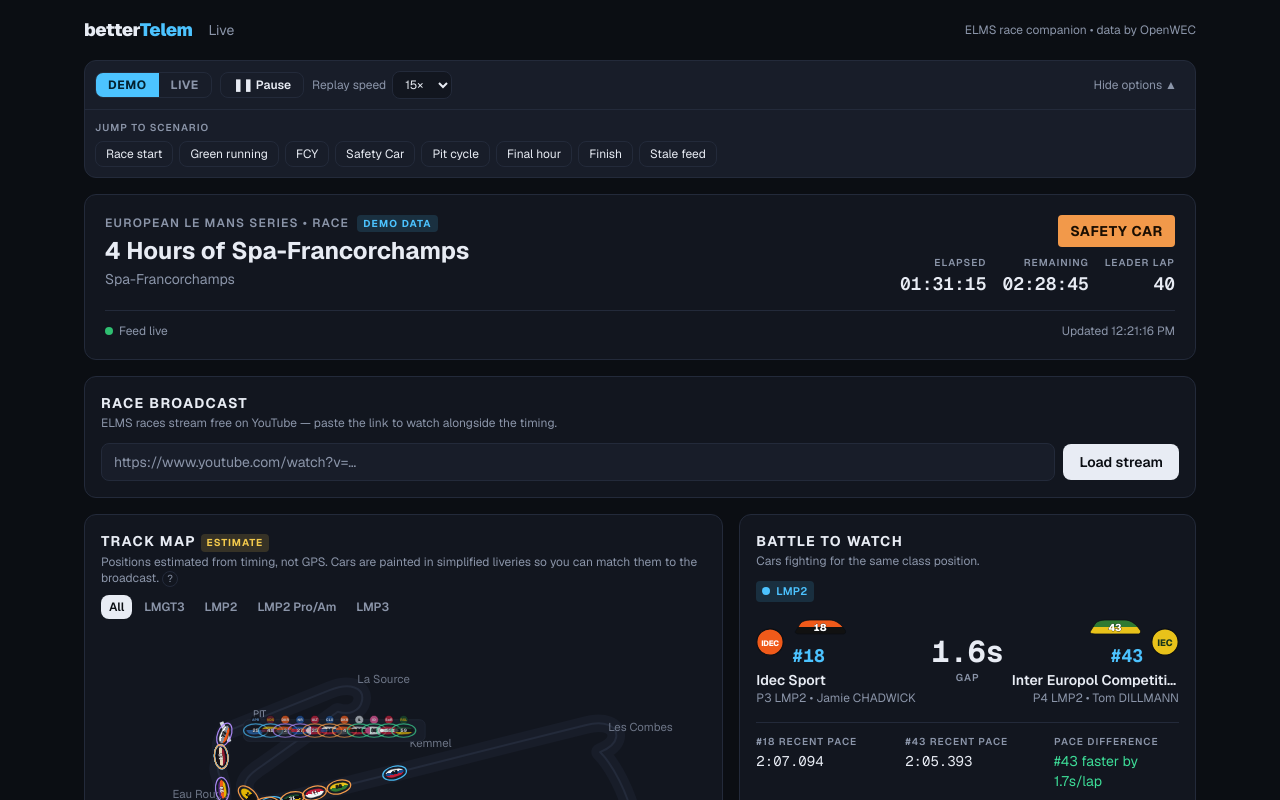
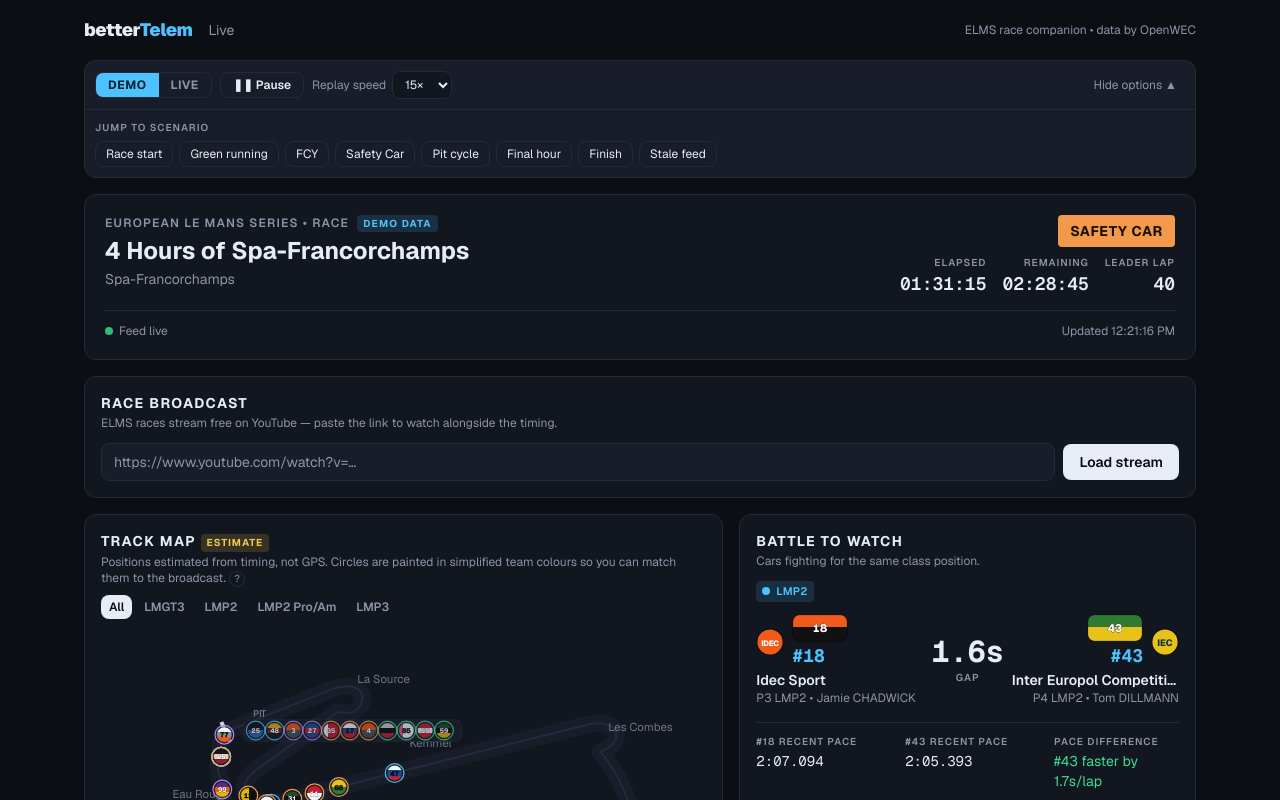
Before and after one commit to sjcvisuals/betterTelem, a Next.js app: page /live in a window 1280 px wide. Shown: the top 800 px of the page. Built offline with nearby package versions, Linux system fonts and the light colour scheme.

Commit message:
Use rounded livery chips and circular track-map number dots
Replace car-silhouette chips with rounded rectangles, and paint the
track map as team-coloured circles with readable numbers instead of
rotated prototypes.

Co-authored-by: sjcvisuals <sjcvisuals@users.noreply.github.com>

```diff
--- a/src/components/livery.tsx
+++ b/src/components/livery.tsx
@@ -3,9 +3,10 @@ import { resolveIdentity } from "@/lib/liveries";
 import { classColor } from "./ui";
 
 /**
- * Team crest (monogram, not an official logo) and livery-painted car marks.
- * Used on the track map, timing tower, and car detail page so viewers can
- * match broadcast colours to a car without hunting for a number.
+ * Team crest (monogram, not an official logo), rounded livery chips, and
+ * circular track-map dots. Used on the track map, timing tower, and car
+ * detail page so viewers can match broadcast colours to a car without
+ * hunting for a number.
  */
 
 function gradientId(prefix: string, carNumber: string, pattern: string): string {
@@ -71,97 +72,59 @@ function LiveryPaint({ livery }: { livery: Livery }) {
   );
 }
 
-/** Top-down prototype silhouette used on the track map. */
-export function LiveryCarMark({
+/** Circular track-map marker: team colours + number, easy to read. */
+export function LiveryMapDot({
   identity,
   className,
   selected = false,
-  headingDeg = 0,
   showNumber = true,
 }: {
   identity: ResolvedIdentity;
   className: string;
   selected?: boolean;
-  headingDeg?: number;
   showNumber?: boolean;
 }) {
   const id = gradientId("map", identity.carNumber, identity.livery.pattern);
-  const scale = selected ? 1.35 : 1;
+  const r = selected ? 14 : 11.5;
   const vertical = identity.livery.pattern === "split-v" || identity.livery.pattern === "nose";
+  const fontSize = identity.carNumber.length > 2 ? 8 : 10;
   return (
-    <g transform={`rotate(${headingDeg}) scale(${scale})`} opacity={1}>
+    <g>
       <defs>
         <linearGradient
           id={id}
-          x1={vertical ? "0" : "0"}
-          y1={vertical ? "0" : "0"}
+          x1="0"
+          y1="0"
           x2={vertical ? "1" : "0"}
           y2={vertical ? "0" : "1"}
         >
           <LiveryPaint livery={identity.livery} />
         </linearGradient>
       </defs>
-      {/* Class ring so multiclass identity is still readable without colour-only. */}
-      <ellipse
-        rx={18}
-        ry={10}
+      <circle
+        r={r + 2.4}
         fill="none"
         stroke={classColor(className)}
         strokeWidth={selected ? 2.4 : 1.8}
         opacity={0.95}
       />
-      <path
-        d="M -14 0 C -13 -4.5, -8 -6.2, -3 -6.4 L 7 -5.6 C 10 -5.2, 12 -3.4, 14 -1.2 L 15 0 L 14 1.2 C 12 3.4, 10 5.2, 7 5.6 L -3 6.4 C -8 6.2, -13 4.5, -14 0 Z"
-        fill={`url(#${id})`}
-        stroke="#0b0e13"
-        strokeWidth={0.7}
-      />
-      {/* Cockpit */}
-      <ellipse cx={2} cy={0} rx={3.2} ry={2.1} fill="#0b0e13" opacity={0.55} />
+      <circle r={r} fill={`url(#${id})`} stroke="#0b0e13" strokeWidth={0.8} />
       {showNumber && (
         <text
-          y={1.6}
-          fontSize={7.2}
+          y={0}
+          dominantBaseline="central"
+          fontSize={fontSize}
           fontWeight={800}
           fill={identity.livery.number}
           textAnchor="middle"
           style={{ fontVariantNumeric: "tabular-nums" }}
           paintOrder="stroke"
           stroke="#0b0e13"
-          strokeWidth={0.4}
+          strokeWidth={0.45}
         >
           {identity.carNumber}
         </text>
       )}
-    </g>
-  );
-}
-
-/** SVG-native crest for use inside the track map. */
-export function TeamCrestMark({
-  identity,
-  x = 0,
-  y = 0,
-  size = 14,
-}: {
-  identity: ResolvedIdentity;
-  x?: number;
-  y?: number;
-  size?: number;
-}) {
-  const fontSize = identity.initials.length > 3 ? size * 0.34 : size * 0.4;
-  return (
-    <g transform={`translate(${x} ${y})`}>
-      <circle r={size / 2} fill={identity.crestBg} stroke="#0b0e13" strokeWidth={0.8} />
-      <text
-        y={fontSize * 0.35}
-        textAnchor="middle"
-        fontSize={fontSize}
-        fontWeight={800}
-        fill={identity.crestFg}
-      >
-        {identity.initials}
-      </text>
     </g>
   );
 }
@@ -202,7 +165,7 @@ export function TeamCrest({
   );
 }
 
-/** Compact side-view livery chip for the timing tower. */
+/** Compact rounded-rectangle livery chip for the timing tower. */
 export function LiveryChip({
   carNumber,
   team,
@@ -213,7 +176,12 @@ export function LiveryChip({
   size?: "sm" | "md" | "lg";
 }) {
   const identity = resolveIdentity(carNumber, team);
-  const dims = size === "lg" ? { w: 88, h: 40, font: 13 } : size === "sm" ? { w: 44, h: 22, font: 8 } : { w: 56, h: 28, font: 10 };
+  const dims =
+    size === "lg"
+      ? { w: 88, h: 40, font: 14 }
+      : size === "sm"
+        ? { w: 44, h: 22, font: 9 }
+        : { w: 56, h: 28, font: 11 };
   const id = gradientId("chip", carNumber, identity.livery.pattern);
   const vertical = identity.livery.pattern === "split-v" || identity.livery.pattern === "nose";
   return (
@@ -229,15 +197,21 @@ export function LiveryChip({
           <LiveryPaint livery={identity.livery} />
         </linearGradient>
       </defs>
-      <path
-        d="M 3 18 L 8 10 C 10 7, 14 6, 20 6 L 38 6 C 42 6, 46 8, 50 12 L 53 16 C 54 17, 54 19, 52 20 L 8 20 C 5 20, 3 19, 3 18 Z"
+      <rect
+        x="0.6"
+        y="0.6"
+        width="54.8"
+        height="26.8"
+        rx="7"
+        ry="7"
         fill={`url(#${id})`}
         stroke="#0b0e13"
-        strokeWidth="0.8"
+        strokeWidth="1"
       />
       <text
         x="28"
-        y="17"
+        y="14"
+        dominantBaseline="central"
         textAnchor="middle"
         fontSize={dims.font}
         fontWeight={800}
--- a/src/components/track-map.tsx
+++ b/src/components/track-map.tsx
@@ -7,7 +7,7 @@ import { estimateLapProgress } from "@/lib/analytics/track-position";
 import { trackOutlineFor } from "@/lib/track-maps";
 import { Card, CategoryBadge, ClassBadge, InfoTip, classColor } from "./ui";
 import { useRaceControls } from "./race-provider";
-import { LiveryCarMark, LiveryChip, TeamCrest, TeamCrestMark, identityFor } from "./livery";
+import { LiveryChip, LiveryMapDot, TeamCrest, identityFor } from "./livery";
 
 /**
  * Estimated live track map. OpenWEC has no GPS feed, so each car's dot is
@@ -22,7 +22,6 @@ interface DotState {
   car: LiveCarState;
   x: number;
   y: number;
-  headingDeg: number;
   inPit: boolean;
   overdue: boolean;
 }
@@ -85,19 +84,16 @@ export function TrackMap({ snapshot }: { snapshot: RaceSnapshot }) {
           retired: car.retired,
         });
         if (progress.inPit) {
-          next.push({ car, x: 0, y: 0, headingDeg: 0, inPit: true, overdue: false });
+          next.push({ car, x: 0, y: 0, inPit: true, overdue: false });
           continue;
         }
         if (progress.fraction == null) continue;
         const at = progress.fraction * total;
         const point = path.getPointAtLength(at);
-        const ahead = path.getPointAtLength(Math.min(total, at + Math.max(6, total * 0.004)));
-        const headingDeg = (Math.atan2(ahead.y - point.y, ahead.x - point.x) * 180) / Math.PI;
         next.push({
           car,
           x: point.x,
           y: point.y,
-          headingDeg,
           inPit: false,
           overdue: progress.overdue,
         });
@@ -138,15 +134,15 @@ export function TrackMap({ snapshot }: { snapshot: RaceSnapshot }) {
       }
       subtitle={
         <>
-          Positions estimated from timing, not GPS. Cars are painted in simplified
-          liveries so you can match them to the broadcast.{" "}
+          Positions estimated from timing, not GPS. Circles are painted in
+          simplified team colours so you can match them to the broadcast.{" "}
           <InfoTip label="How track positions and liveries work">
             OpenWEC provides no GPS, logos or car photos. Each marker is placed by
             the time since the car last crossed the line divided by its recent pace.
-            The colours are a simplified 2025 ELMS livery palette — not official
+            Circles use a simplified 2025 ELMS colour palette — not official
             artwork — so “the pink Porsche” or “the yellow-green prototype” is
-            easier to spot than a number. Team crests are monograms, not official
-            logos. Filter to one class to see crests beside every car.
+            easier to spot than hunting for a number. Timing-tower chips and crests
+            use the same palette.
           </InfoTip>
         </>
       }
@@ -220,7 +216,7 @@ export function TrackMap({ snapshot }: { snapshot: RaceSnapshot }) {
           <rect
             x={outline.pitPoint.x - 36}
             y={outline.pitPoint.y - 16}
-            width={72 + Math.max(0, pitDots.length - 2) * 22}
+            width={72 + Math.max(0, pitDots.length - 2) * 28}
             height={32}
             rx={8}
             fill="var(--surface-raised)"
@@ -238,10 +234,9 @@ export function TrackMap({ snapshot }: { snapshot: RaceSnapshot }) {
             <CarDot
               key={dot.car.carNumber}
               dot={dot}
-              x={outline.pitPoint.x - 18 + index * 22}
+              x={outline.pitPoint.x - 18 + index * 28}
               y={outline.pitPoint.y}
               selected={selectedCar === dot.car.carNumber}
-              showCrest
               onSelect={setSelectedCar}
             />
           ))}
@@ -255,7 +250,6 @@ export function TrackMap({ snapshot }: { snapshot: RaceSnapshot }) {
               x={dot.x}
               y={dot.y}
               selected={selectedCar === dot.car.carNumber}
-              showCrest={classFilter !== "All" || selectedCar === dot.car.carNumber}
               onSelect={setSelectedCar}
             />
         ))}
@@ -302,14 +296,12 @@ function CarDot({
   x,
   y,
   selected,
-  showCrest,
   onSelect,
 }: {
   dot: DotState;
   x: number;
   y: number;
   selected: boolean;
-  showCrest: boolean;
   onSelect: (carNumber: string | null) => void;
 }) {
   const identity = identityFor(dot.car.carNumber, dot.car.team);
@@ -323,14 +315,10 @@ function CarDot({
       opacity={dot.inPit ? 0.7 : dot.overdue ? 0.7 : 1}
     >
       <circle r={22} fill="transparent" stroke="none" />
-      {showCrest && (
-        <TeamCrestMark identity={identity} x={0} y={-16} size={selected ? 16 : 13} />
-      )}
-      <LiveryCarMark
+      <LiveryMapDot
         identity={identity}
         className={dot.car.className}
         selected={selected}
-        headingDeg={dot.headingDeg}
       />
     </g>
   );
```
Also changed, not shown: 3 other files (tests, documents, lock files or other folders).
